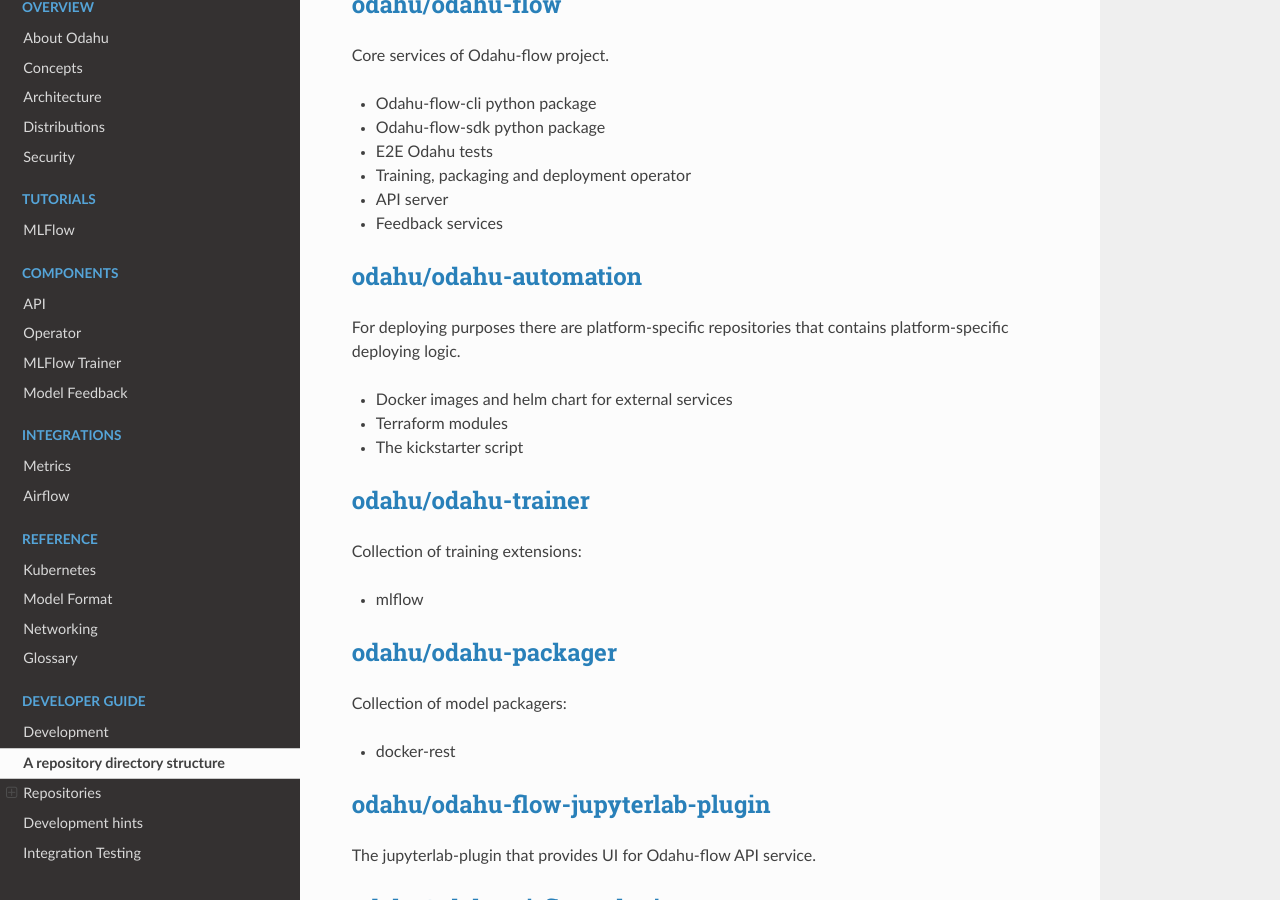
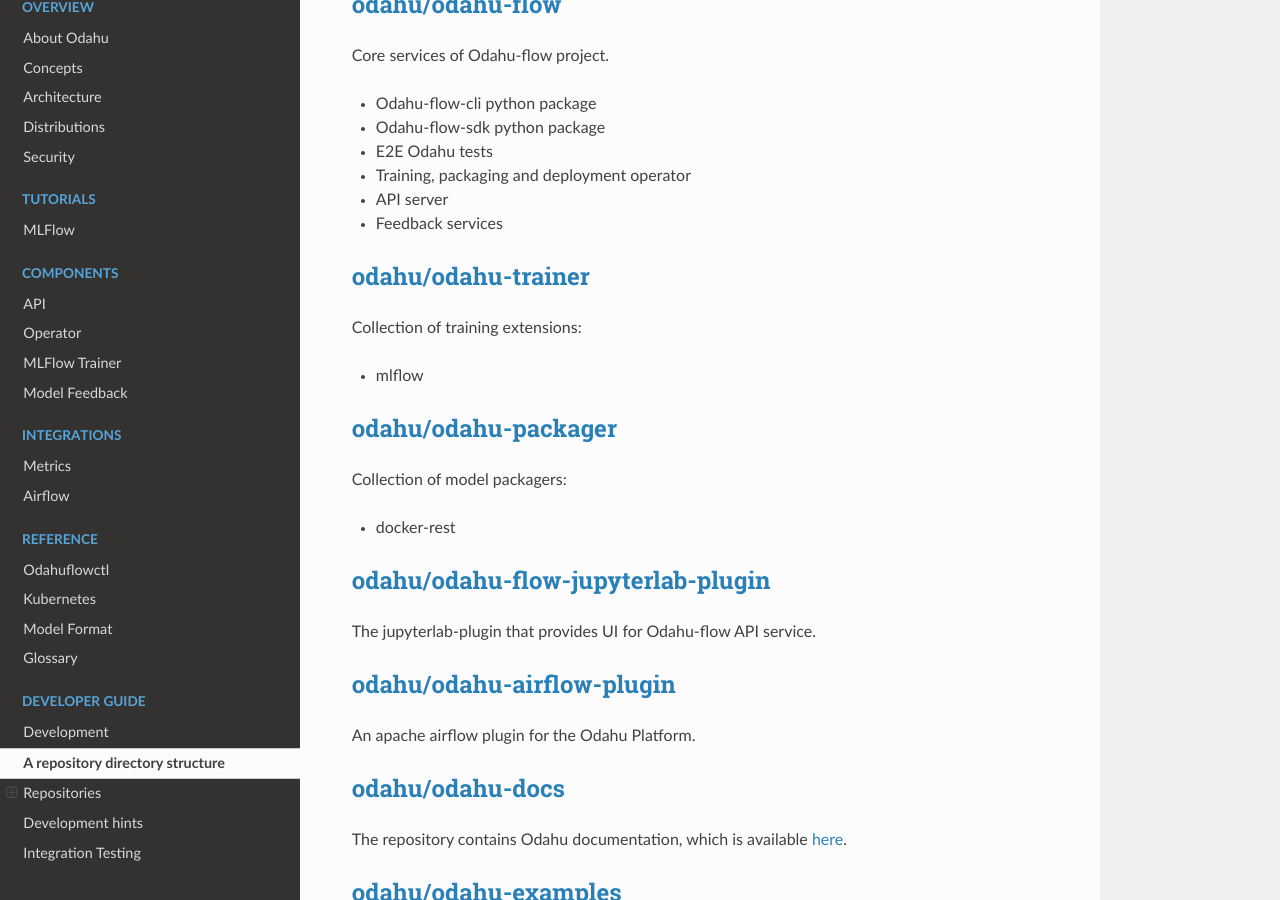
Before and after one commit to odahu/odahu-docs, a Sphinx documentation site: the page built from source/dev_project_structure.md, in a window 1280 px wide and 900 px high, scrolled down 357 px. Built offline with Sphinx 7.4.7 and the Read the Docs theme 2.0.0, drawn with Linux system fonts in a browser that asks for light colours; formulas are drawn with MathJax 3; pages that are not in the unit, such as notebooks, are missing from menus.

Commit message:
[fix] Minor fixes
* Removed mention of odahu-automation
* Removed outdated and unnecessary network sections
* Added odahuflowctl section to index.rst

```diff
--- a/source/dev_project_structure.md
+++ b/source/dev_project_structure.md
@@ -17,14 +17,6 @@
 * Training, packaging and deployment operator
 * API server
 * Feedback services
-
-## [odahu/odahu-automation](https://github.com/odahu/odahu-automation)
-
-For deploying purposes there are platform-specific repositories that contains platform-specific deploying logic.
-
-* Docker images and helm chart for external services
-* Terraform modules
-* The kickstarter script
 
 ## [odahu/odahu-trainer](https://github.com/odahu/odahu-trainer)
 
--- a/source/index.rst
+++ b/source/index.rst
@@ -40,11 +40,10 @@
    :maxdepth: 1
    :caption: Reference
 
-   ref_configuration
+   ref_odahuflowctl
    ref_kubernetes
    ref_model_api
    ref_model_format
-   ref_networking
    gen_glossary
 
 .. toctree::
--- a/source/int_metrics.rst
+++ b/source/int_metrics.rst
@@ -11,6 +11,4 @@
 Odahu's installation :ref:`Helm chart <installation-helm>` boostraps a `Prometheus <https://prometheus.io/>`_ operator
 to persist metrics and `Grafana <https://grafana.com/>`_ dashboard to display them.
 
-The integration is defined `here <https://github.com/odahu/odahu-automation/tree/develop/helms/odahu-flow-monitoring>`_.
-
 Alternative integrations can be similarly constructed that swap in other monitoring solutions.
```
Also changed, not shown: source/ref_network_connectivity.md (deleted, +0 -14 lines), source/ref_networking.rst (deleted, +0 -18 lines), source/ref_odahuflowctl.md (renamed from source/cmp_legionctl.md, +9 -0 lines).
